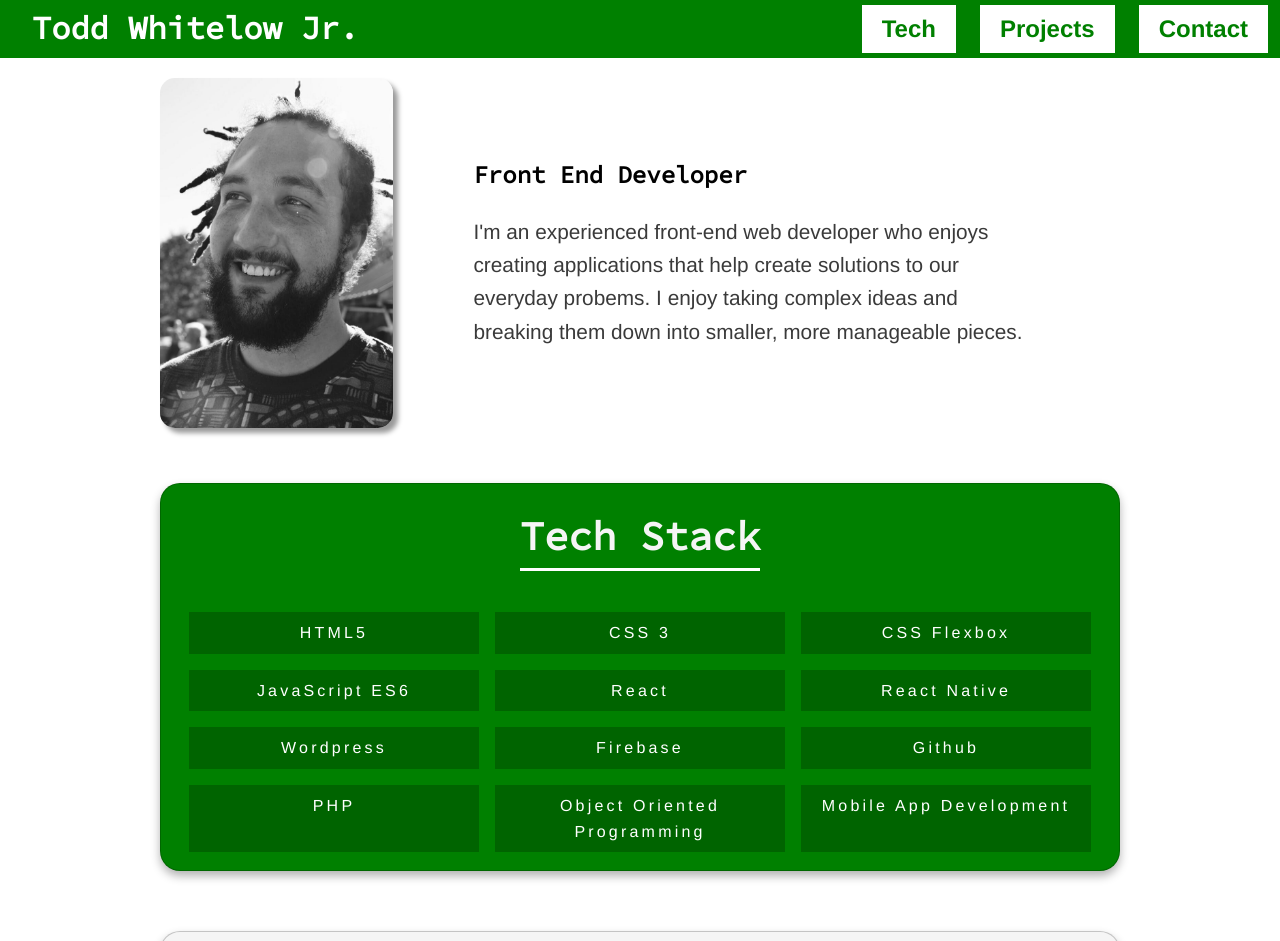
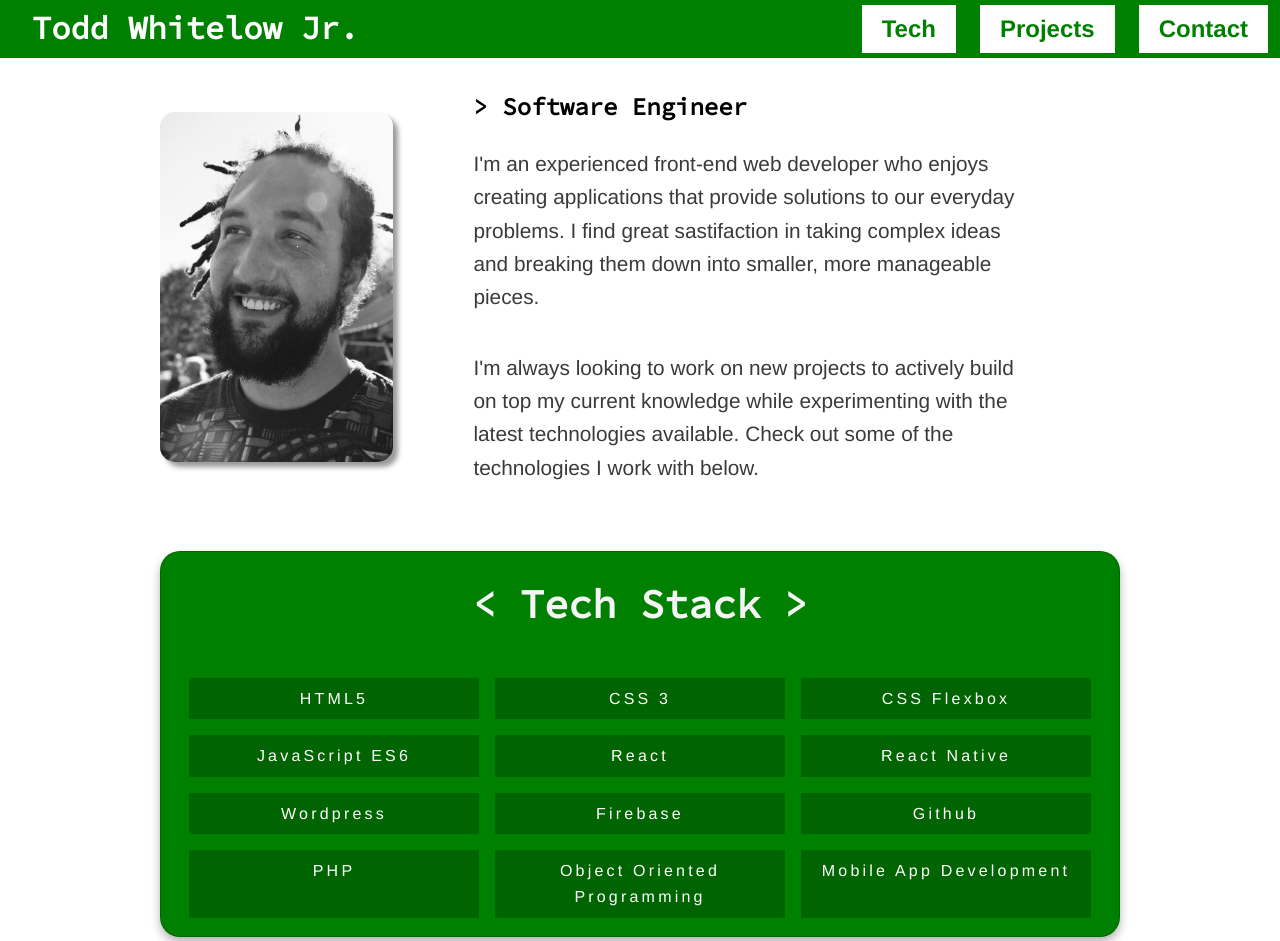
Before and after one commit to twhitelow1/portfolio, a plain HTML site: page index.html in a window 1280 px wide. Shown: the top 941 px of the page. Drawn offline with Linux system fonts and the light colour scheme.

```diff
--- a/index.html
+++ b/index.html
@@ -1,7 +1,7 @@
 <!DOCTYPE html>
 <html>
     <head>
-        <title>Todd Whitelow Jr. - Web Developer</title>
+        <title>Todd Whitelow Jr. - Software Engineer</title>
         <meta name="viewport" content="width=device-width, initial-scale=1">
         <link href="https://fonts.googleapis.com/css2?family=Source+Code+Pro&display=swap" rel="stylesheet">
         <link rel="stylesheet" href="normalize.css">
@@ -22,15 +22,19 @@
             <div class="banner">
                 <img class="banner-img" src="img/todd-face.jpg">
                 <div class="banner-text">
-                    <h2>Front End Developer</h2>
+                    <h2>> Software Engineer</h2>
                     <p>I'm an experienced front-end web developer who enjoys creating applications
-                        that help create solutions to our everyday probems. I enjoy taking complex
-                        ideas and breaking them down into smaller, more manageable pieces.
+                        that provide solutions to our everyday problems. I find great sastifaction
+                        in taking complex ideas and breaking them down into smaller, more manageable pieces.
+                    </p>
+                    <p>I'm always looking to work on new projects to actively build on top my current knowledge
+                        while experimenting with the latest technologies available. Check out some of
+                        the technologies I work with below.
                     </p>
                 </div>
             </div>
             <div class="tech section" id="tech">
-                <h2> Tech Stack</h2>
+                <h2> < Tech Stack ></h2>
                 <ul class="tech-list">
                     <li>HTML5 </li>
                     <li>CSS 3 </li>
--- a/style.css
+++ b/style.css
@@ -56,6 +56,8 @@ footer{
 }
 figcaption{
     text-align: center;
+    margin-bottom: 30px;
+    max-height: 70px;
 }
 figure{
     display: flex;
@@ -166,13 +168,13 @@ main{
 
 .section h2{
     font-size: 2.5em;
-    border-bottom:3px solid green;
+    border-bottom:0px solid green;
     color: green;
     font-family: 'Source Code Pro', monospace;
 }
 
 .section:nth-child(even) h2{
-    border-bottom:3px solid white;
+    border-bottom:0px solid white;
     color: whitesmoke;
     ;
 }
@@ -275,7 +277,7 @@ main{
   Media Queries
 ==================================== */
 
-@media screen and (min-width: 800px) {
+@media screen and (min-width: 776px) {
     .main-nav-list{
         flex-direction: row;
         justify-content: center;
@@ -305,7 +307,6 @@ main{
     .projects-list{
         flex-direction: row;
         flex-wrap: wrap;
-        flex: 1 200px;
         justify-content: center;
     }
     .name{
@@ -338,10 +339,6 @@ main{
         align-self: center;
     }
 
-    .projects-list{
-        flex: 0 150px;
-    }
-
     .project-img{
         width: 100%;
 
```
